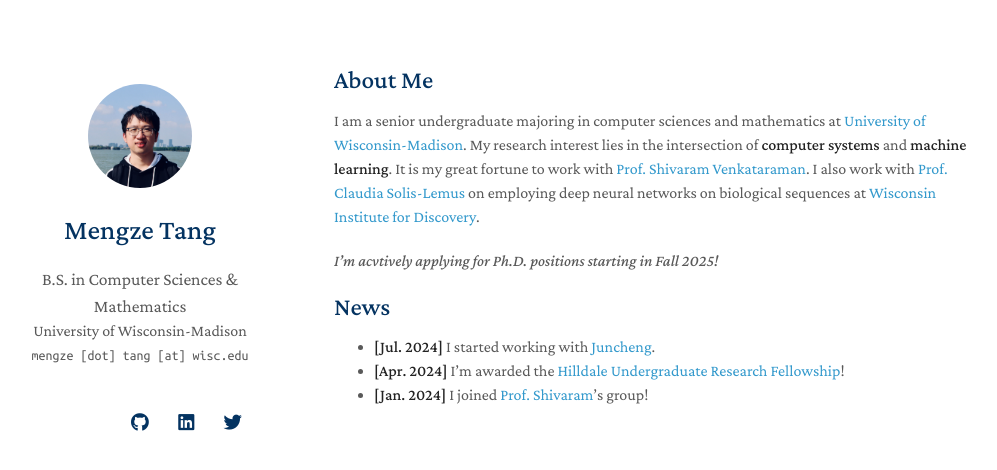
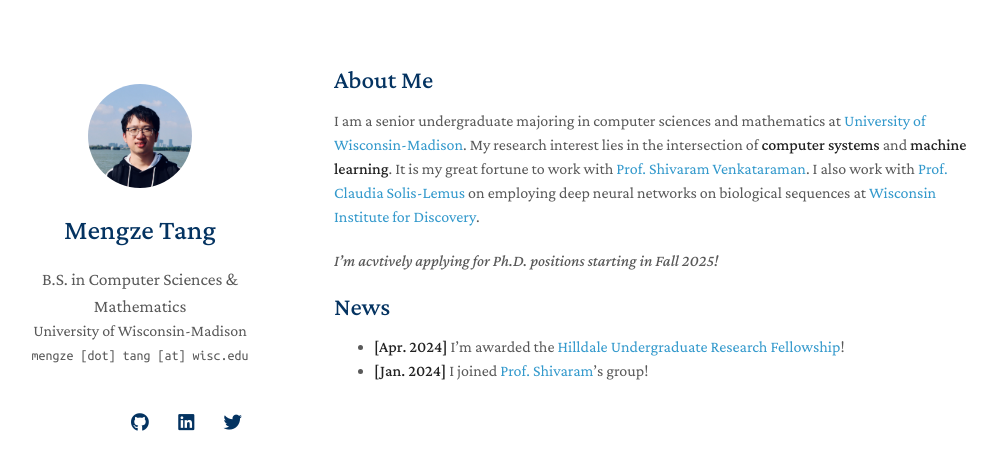
Before and after one commit to madmtang/madmtang.github.io, a Jekyll site: the page built from index.md, in a window 1280 px wide. Shown: the top 470 px of the page, without its empty margins (136-1133 px from the left). Built offline with Jekyll 4.4.1, drawn with Linux system fonts in a browser that asks for light colours; nearby versions of some CDN libraries; a style sheet for code colours, icons or effects is not loaded; our own code applies the rules of GitHub Pages for plain Markdown files.

Commit message:
hide news for now

```diff
--- a/index.md
+++ b/index.md
@@ -15,7 +15,7 @@ I am a senior undergraduate majoring in computer sciences and mathematics at <a
 
 ## News
 
-- **[Jul. 2024]** I started working with <a href="https://junchengyang.com/" target="_blank">Juncheng</a>.
+<!-- - **[Jul. 2024]** I started working with <a href="https://junchengyang.com/" target="_blank">Juncheng</a>. -->
 - **[Apr. 2024]** I'm awarded the <a href="https://awards.advising.wisc.edu/all-scholarships/hilldale-undergraduatefaculty-research-fellowship/" target="_blank">Hilldale Undergraduate Research Fellowship</a>!
 - **[Jan. 2024]** I joined <a href="https://shivaram.org/" target="_blank">Prof. Shivaram</a>'s group!
 
```
